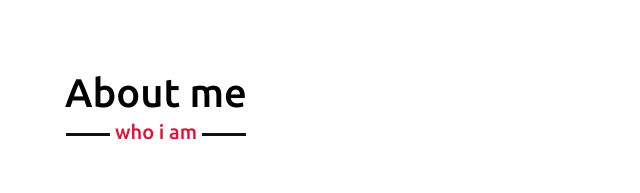
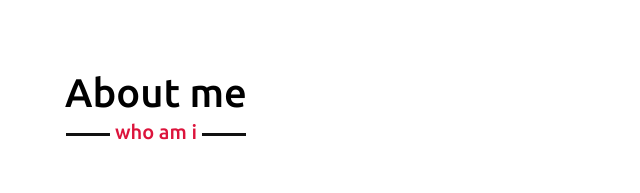
Before and after one commit to uday0302/uday0302.github.io, a plain HTML site: page index.html in a window 1280 px wide. Shown: the part 830-1023 px from the top of the page, 484-1124 px from the left. Drawn offline with nearby package versions, Linux system fonts and the light colour scheme.

Commit message:
Update style.css

```diff
--- a/style.css
+++ b/style.css
@@ -259,7 +259,7 @@ section .title::after {
 /* about section styling */
 
 .about .title::after {
-    content: "who i am";
+    content: "who am i";
 }
 
 .about .about-content .left {
```
